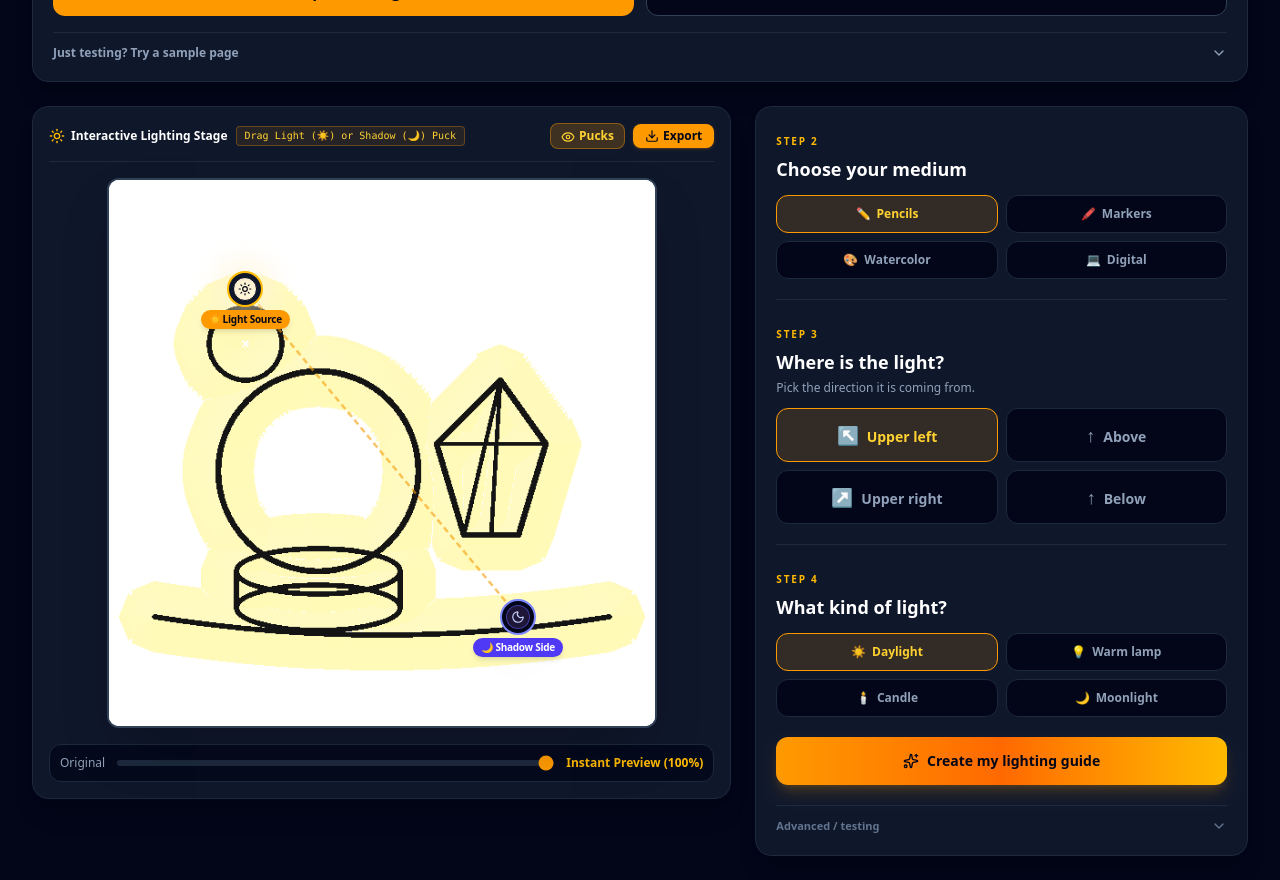
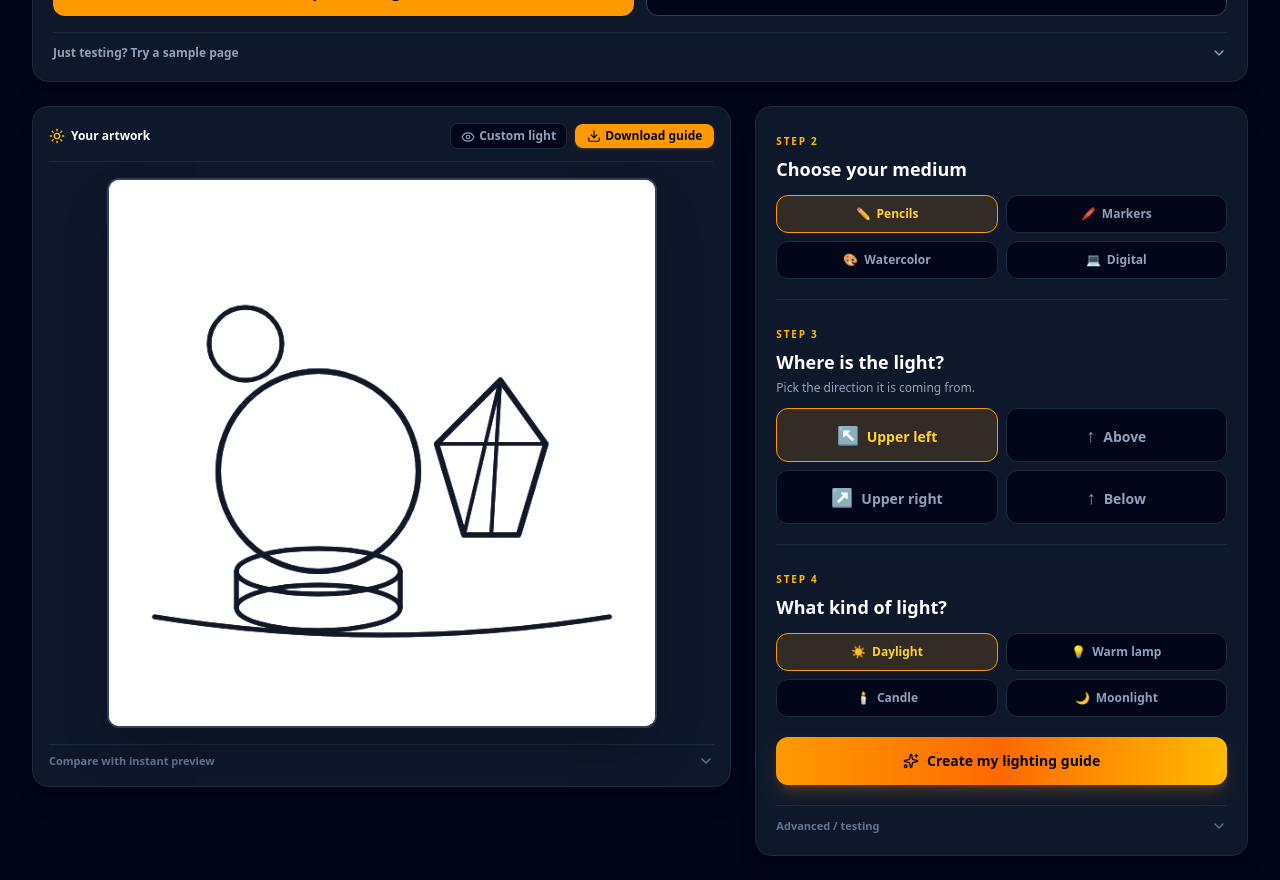
Before and after one commit to SarahFletcher86/Maker-Mosaic-Light-Studio, a React (Vite) app: page / in a window 1280 px wide. Shown: the part 240-1120 px from the top of the page. Built offline with nearby package versions, Linux system fonts and the light colour scheme.

Commit message:
Calm the artwork canvas and make semantic export accurate

```diff
--- a/src/components/LightingCanvas.tsx
+++ b/src/components/LightingCanvas.tsx
@@ -1,7 +1,7 @@
 import React, { useRef, useEffect, useState, useCallback } from 'react';
 import { LightSource, ShadingSettings, ActiveTool, LightingGuideRegion } from '../types';
 import { processLineArtSurface, renderLightingOverlay, floodFill, CanvasShadingContext } from '../utils/normalMap';
-import { Sun, Moon, Sliders, Move, Download, RefreshCw, ZoomIn, ZoomOut, Eye } from 'lucide-react';
+import { Sun, Moon, Download, Eye, ChevronDown } from 'lucide-react';
 
 interface LightingCanvasProps {
   svgString?: string;
@@ -34,8 +34,8 @@ export const LightingCanvas: React.FC<LightingCanvasProps> = ({
   const [shadingCtx, setShadingCtx] = useState<CanvasShadingContext | null>(null);
   const [isDraggingLight, setIsDraggingLight] = useState(false);
   const [isDraggingShadow, setIsDraggingShadow] = useState(false);
-  const [splitPosition, setSplitPosition] = useState<number>(100); // 100 = full shaded view, <100 = split comparison
-  const [showLightPuck, setShowLightPuck] = useState(true);
+  const [splitPosition, setSplitPosition] = useState<number>(0);
+  const [showLightPuck, setShowLightPuck] = useState(false);
 
   const CANVAS_SIZE = 600;
 
@@ -142,7 +142,7 @@ export const LightingCanvas: React.FC<LightingCanvasProps> = ({
     const x = ((e.clientX - rect.left) / rect.width) * 100;
     const y = ((e.clientY - rect.top) / rect.height) * 100;
 
-    if (activeTool === 'light-drag') {
+    if (activeTool === 'light-drag' && showLightPuck) {
       setLight(prev => ({ ...prev, x: Math.max(5, Math.min(95, x)), y: Math.max(5, Math.min(95, y)) }));
     } else if (activeTool === 'bucket-fill' && shadingCtx) {
       const baseCanvas = basePaintCanvasRef.current;
@@ -172,13 +172,54 @@ export const LightingCanvas: React.FC<LightingCanvasProps> = ({
     }
   };
 
-  // Download Image Result
+  // Download the original artwork with the semantic guide painted on top.
   const handleDownload = () => {
-    const shadingCanvas = shadingCanvasRef.current;
-    if (!shadingCanvas) return;
+    const lineCanvas = lineCanvasRef.current;
+    if (!lineCanvas) return;
+
+    const exportCanvas = document.createElement('canvas');
+    exportCanvas.width = CANVAS_SIZE;
+    exportCanvas.height = CANVAS_SIZE;
+    const ctx = exportCanvas.getContext('2d');
+    if (!ctx) return;
+
+    ctx.drawImage(lineCanvas, 0, 0);
+
+    const colors = {
+      highlight: { fill: '#FDE68A', stroke: '#F59E0B' },
+      'form-shadow': { fill: '#A78BFA', stroke: '#7C3AED' },
+      'cast-shadow': { fill: '#60A5FA', stroke: '#2563EB' },
+      'deep-shadow': { fill: '#4338CA', stroke: '#312E81' },
+    } as const;
+
+    guideRegions.forEach((region) => {
+      if (!region.points.length) return;
+      const color = colors[region.kind];
+      const opacity = Math.max(0.12, Math.min(0.46, region.strength * 0.42));
+
+      ctx.beginPath();
+      region.points.forEach((point, index) => {
+        const x = (Math.max(0, Math.min(100, point.x)) / 100) * CANVAS_SIZE;
+        const y = (Math.max(0, Math.min(100, point.y)) / 100) * CANVAS_SIZE;
+        if (index === 0) ctx.moveTo(x, y);
+        else ctx.lineTo(x, y);
+      });
+      ctx.closePath();
+
+      ctx.globalAlpha = opacity;
+      ctx.fillStyle = color.fill;
+      ctx.fill();
+
+      ctx.globalAlpha = 0.9;
+      ctx.strokeStyle = color.stroke;
+      ctx.lineWidth = 2;
+      ctx.stroke();
+    });
+
+    ctx.globalAlpha = 1;
     const link = document.createElement('a');
     link.download = `Maker-Mosaic-Light-Guide-${Date.now()}.png`;
-    link.href = shadingCanvas.toDataURL('image/png');
+    link.href = exportCanvas.toDataURL('image/png');
     link.click();
   };
 
@@ -189,11 +230,13 @@ export const LightingCanvas: React.FC<LightingCanvasProps> = ({
         <div className="flex items-center space-x-2">
           <span className="font-bold text-white flex items-center space-x-1.5">
             <Sun className="w-4 h-4 text-amber-400" />
-            <span>Interactive Lighting Stage</span>
+            <span>Your artwork</span>
           </span>
-          <span className="bg-amber-500/10 text-amber-300 border border-amber-500/30 px-2 py-0.5 rounded text-[10px] font-mono">
-            {activeTool === 'light-drag' ? 'Drag Light (☀️) or Shadow (🌙) Puck' : 'Click region to Bucket Fill'}
+          {showLightPuck && (
+            <span className="bg-amber-500/10 text-amber-300 border border-amber-500/30 px-2 py-0.5 rounded text-[10px]">
+              Drag the light to a custom position
             </span>
+          )}
         </div>
 
         <div className="flex items-center space-x-2">
@@ -205,10 +248,10 @@ export const LightingCanvas: React.FC<LightingCanvasProps> = ({
                 ? 'bg-amber-500/20 text-amber-300 border-amber-500/40'
                 : 'bg-slate-950 text-slate-400 border-slate-800 hover:text-white'
             }`}
-            title="Toggle Light & Shadow Pucks"
+            title="Set a custom light position"
           >
             <Eye className="w-3.5 h-3.5 inline mr-1" />
-            <span>Pucks</span>
+            <span>{showLightPuck ? 'Done' : 'Custom light'}</span>
           </button>
 
           {/* Download */}
@@ -217,7 +260,7 @@ export const LightingCanvas: React.FC<LightingCanvasProps> = ({
             className="flex items-center space-x-1 bg-amber-500 hover:bg-amber-400 text-slate-950 font-bold px-3 py-1 rounded-lg transition-all shadow-sm shadow-amber-500/20"
           >
             <Download className="w-3.5 h-3.5" />
-            <span>Export</span>
+            <span>Download guide</span>
           </button>
         </div>
       </div>
@@ -226,7 +269,7 @@ export const LightingCanvas: React.FC<LightingCanvasProps> = ({
       <div
         ref={containerRef}
         onPointerDown={handleContainerPointerDown}
-        className="relative w-full aspect-square max-w-[550px] bg-white rounded-xl shadow-2xl overflow-hidden border-2 border-slate-700 cursor-crosshair touch-none select-none"
+        className={`relative w-full aspect-square max-w-[550px] bg-white rounded-xl shadow-2xl overflow-hidden border-2 border-slate-700 touch-none select-none ${showLightPuck ? 'cursor-crosshair' : 'cursor-default'}`}
       >
         {/* Layer 1: Line Art Original Canvas */}
         <canvas
@@ -404,7 +447,7 @@ export const LightingCanvas: React.FC<LightingCanvasProps> = ({
         )}
 
         {/* Comparison Split Line & Handle */}
-        {splitPosition < 100 && (
+        {splitPosition > 0 && splitPosition < 100 && (
           <div
             className="absolute top-0 bottom-0 z-10 w-0.5 bg-amber-400 shadow-md pointer-events-none"
             style={{ left: `${splitPosition}%` }}
@@ -418,7 +461,7 @@ export const LightingCanvas: React.FC<LightingCanvasProps> = ({
 
       {guideRegions.length > 0 && (
         <div className="w-full rounded-lg border border-emerald-500/30 bg-emerald-500/10 px-3 py-2 text-[11px] text-emerald-200">
-          AI guide is shown over your original artwork. Use the slider below only if you want to compare it with the instant local preview.
+          Your guide is shown directly on the original artwork.
         </div>
       )}
 
@@ -432,8 +475,12 @@ export const LightingCanvas: React.FC<LightingCanvasProps> = ({
         </div>
       )}
 
-      {/* Canvas Footer Controls (Split View Slider) */}
-      <div className="w-full flex items-center space-x-3 bg-slate-950/80 p-2.5 rounded-xl border border-slate-800 text-xs">
+      <details className="group w-full border-t border-slate-800 pt-2">
+        <summary className="list-none cursor-pointer flex items-center justify-between text-[11px] font-semibold text-slate-500 hover:text-slate-300">
+          <span>Compare with instant preview</span>
+          <ChevronDown className="w-4 h-4 transition-transform group-open:rotate-180" />
+        </summary>
+        <div className="mt-2 flex items-center space-x-3 bg-slate-950/80 p-2.5 rounded-xl border border-slate-800 text-xs">
           <span className="text-slate-400 font-medium whitespace-nowrap">Original</span>
           <input
             type="range"
@@ -443,8 +490,9 @@ export const LightingCanvas: React.FC<LightingCanvasProps> = ({
             onChange={(e) => setSplitPosition(Number(e.target.value))}
             className="w-full accent-amber-500 bg-slate-800 h-1.5 rounded-lg appearance-none cursor-pointer"
           />
-        <span className="text-amber-400 font-bold whitespace-nowrap">Instant Preview ({splitPosition}%)</span>
+          <span className="text-amber-400 font-bold whitespace-nowrap">Preview {splitPosition}%</span>
         </div>
+      </details>
     </div>
   );
 };
```
Lines whose indentation alone changed are shown as unchanged.
